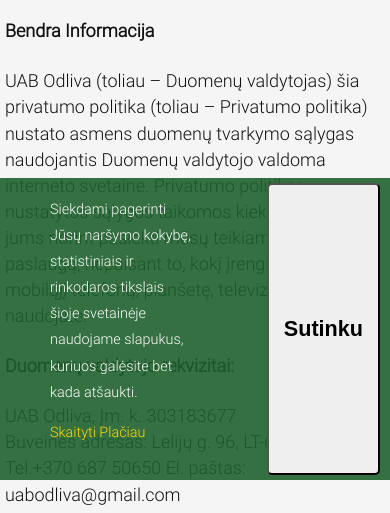
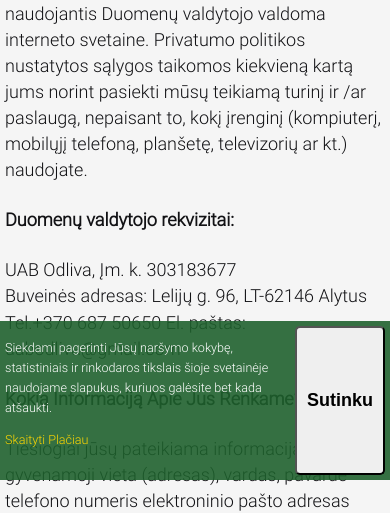
Before and after one commit to vaidotasp/odliva-pets, a Gatsby site: page /terms in a window 390 px wide. Shown: the part 364-877 px from the top of the page. Built offline with nearby package versions, Linux system fonts and the light colour scheme; Gatsby itself is replaced by a stand-in of ours.

Commit message:
responsive privacy modal

```diff
--- a/src/components/components.module.css
+++ b/src/components/components.module.css
@@ -115,6 +115,24 @@
   width: 100%;
 }
 
+@media screen and (max-width: 415px) {
+  .cookieModal {
+    padding-left: 5px;
+    padding-right: 5px;
+    font-size: 0.7rem;
+  }
+
+  .row > p {
+    line-height: 1.1rem;
+  }
+
+  .row > button {
+    font-size: 1rem;
+    margin-left: 10px;
+    padding: 10px;
+  }
+}
+
 .row {
   display: flex;
   margin-left: auto;
--- a/src/pages/terms.js
+++ b/src/pages/terms.js
@@ -7,8 +7,7 @@ const TermsPage = () => (
   <Layout>
     <div className={styles.termWrap}>
       <h1>Mūsų privatumo politika</h1>
-
-      <div>
+      <div className={styles.terms}>
         <h4>Bendra Informacija</h4>
         <p>
           UAB Odliva (toliau – Duomenų valdytojas) šia privatumo politika
--- a/src/pages/terms.module.css
+++ b/src/pages/terms.module.css
@@ -7,3 +7,20 @@
   flex-direction: column;
   align-items: center;
 }
+
+@media screen and (max-width: 415px) {
+  .termWrap {
+    display: block;
+    padding-left: 5px;
+    padding-right: 5px;
+    padding-top: 50px;
+    padding-bottom: 50px;
+  }
+
+  .terms {
+  }
+
+  .terms > h1 {
+    padding: 0;
+  }
+}
```
